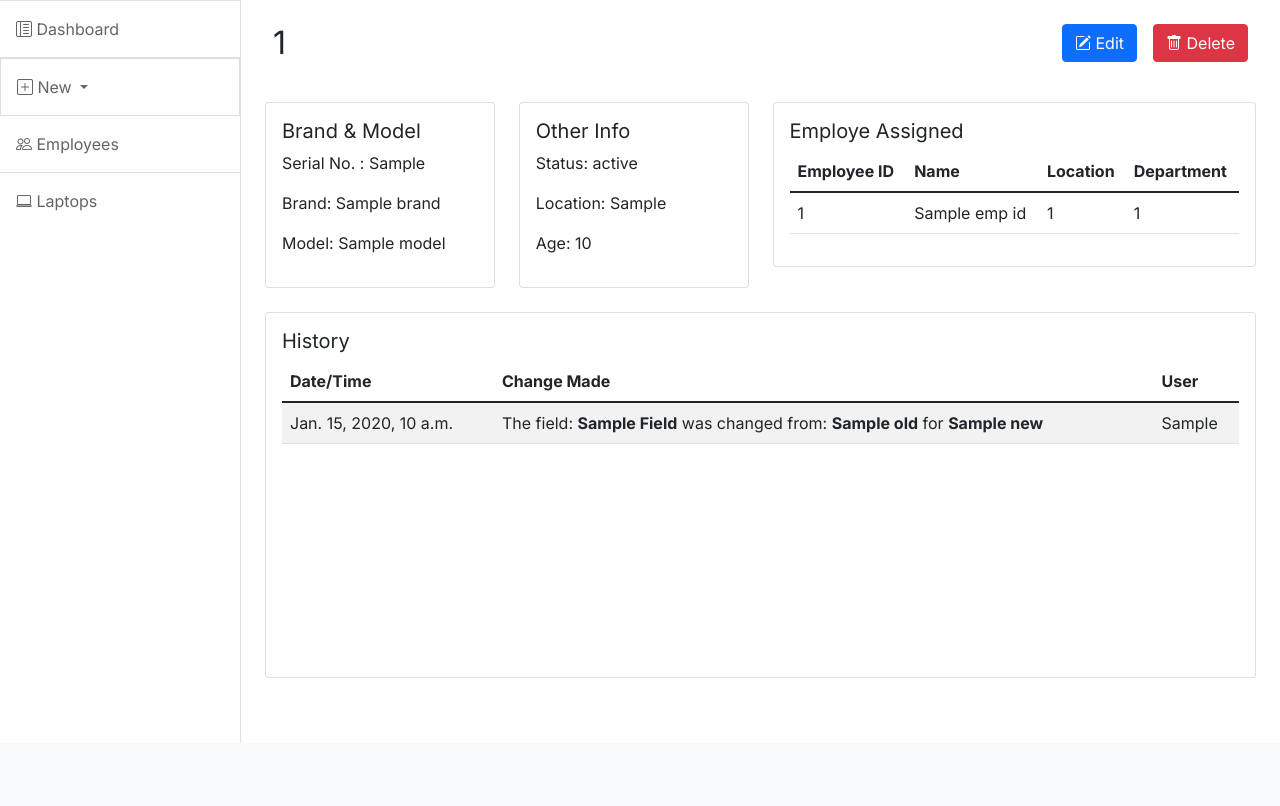
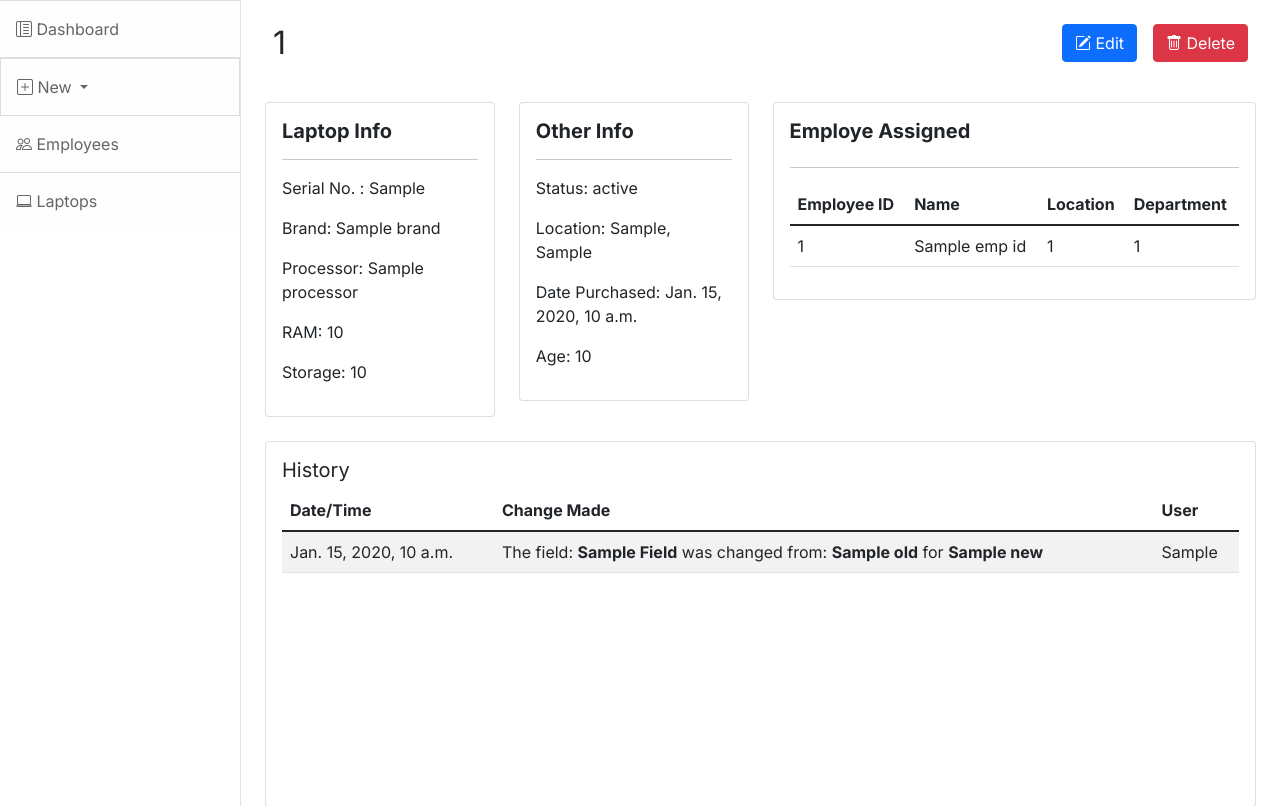
Before and after one commit to 9akashnp8/mini-ERP, a Django app: template hardware/templates/laptops/laptop.html in a window 1280 px wide. Shown: the part 57-863 px from the top of the page. Before the commit the page ends 800 px from the top, so only its background shows below. Run offline with Django 4.2, Linux system fonts and the light colour scheme; the template is opened without the code that fills it: most values are stand-ins (such as "Sample title", 1, 10 or a date in 2020); some libraries are stand-ins or nearby versions.

Commit message:
Update Laptop Detail page with all new fields, improve UI

```diff
--- a/hardware/templates/laptops/laptop.html
+++ b/hardware/templates/laptops/laptop.html
@@ -26,10 +26,13 @@
             <div class="col-md-3">
                 <div class="card">
                     <div class="card-body">
-                    <h5 class="card-title"> Brand & Model </h5>
+                    <h5 class="card-title fw-bold">Laptop Info</h5>
+                    <hr>
                     <p>Serial No. : {{laptop_info.laptop_sr_no}}</p>
                     <p>Brand: {{laptop_info.brand}}</p>
-                    <p>Model: {{laptop_info.model}}</p>
+                    <p>Processor: {{laptop_info.processor}}</p>
+                    <p>RAM: {{laptop_info.ram_capacity}}</p>
+                    <p>Storage: {{laptop_info.storage_capacity}}</p>
                     </div>
                 </div>
                 {% if messages %}
@@ -49,9 +52,11 @@
             <div class="col-md-3">
                 <div class="card">
                     <div class="card-body">
-                    <h5 class="card-title">Other Info</h5>
+                    <h5 class="card-title fw-bold">Other Info</h5>
+                    <hr>
                     <p>Status: {{laptop_info.laptop_status}} </p>
-                    <p>Location: {{laptop_info.laptop_location}} </p>
+                    <p>Location: {{laptop_info.laptop_branch}}, {{laptop_info.laptop_building}} </p>
+                    <p>Date Purchased: {{laptop_info.laptop_date_purchased}} </p>
                     <p>Age: {{laptop_info.laptop_age}}</p>
                     </div>
                 </div>
@@ -59,8 +64,9 @@
             <!--Employee to who this Laptop has been assigned-->
             <div class="col-md-6">
                 <div class="card card-body">
-                    <h5 class="card-title">Employe Assigned</h5>
-                    <table class="table table-stripped">
+                    <h5 class="card-title fw-bold">Employe Assigned</h5>
+                    <hr>
+                    <table class="table">
                         <thead>
                           <tr>
                             <th scope="col">Employee ID</th>
```
